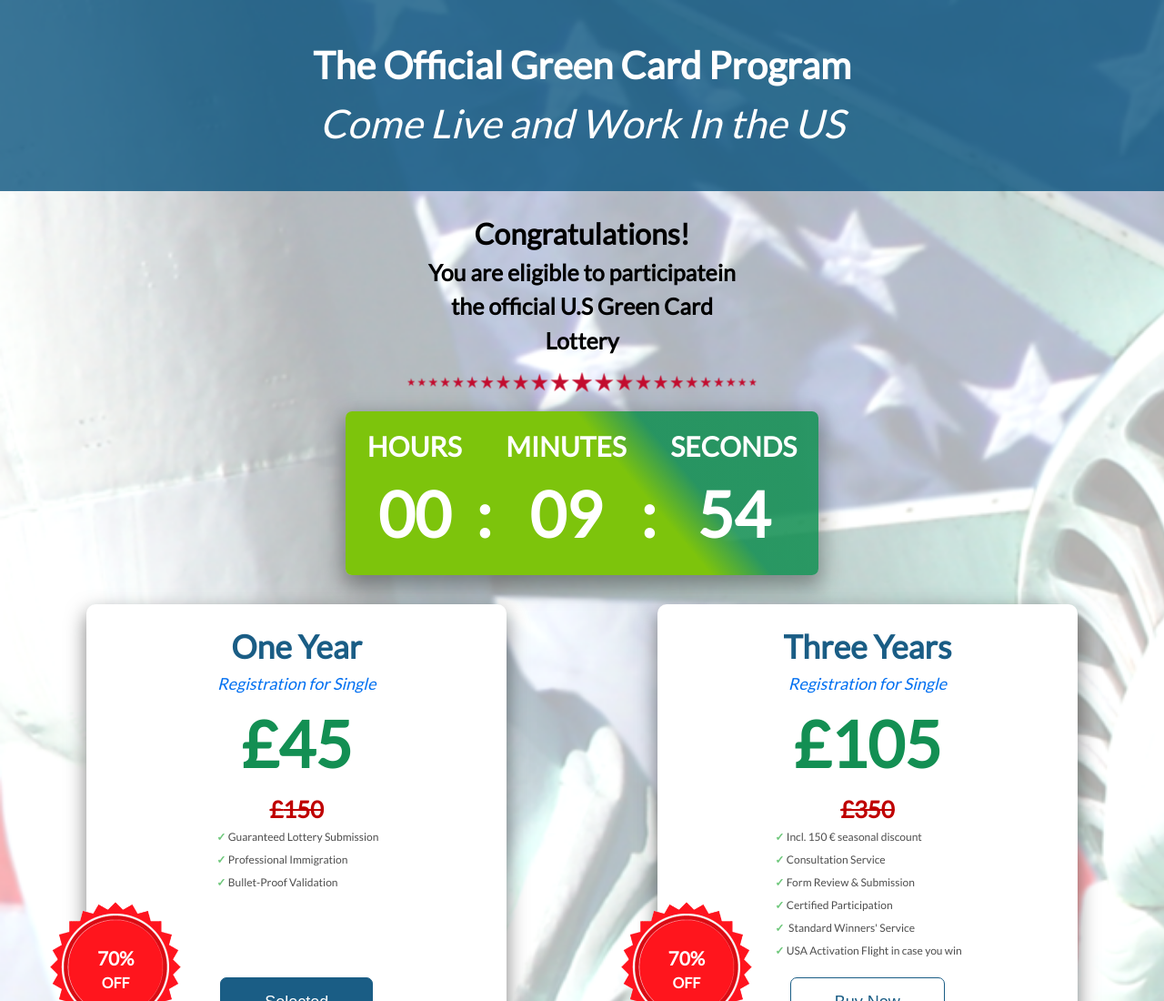
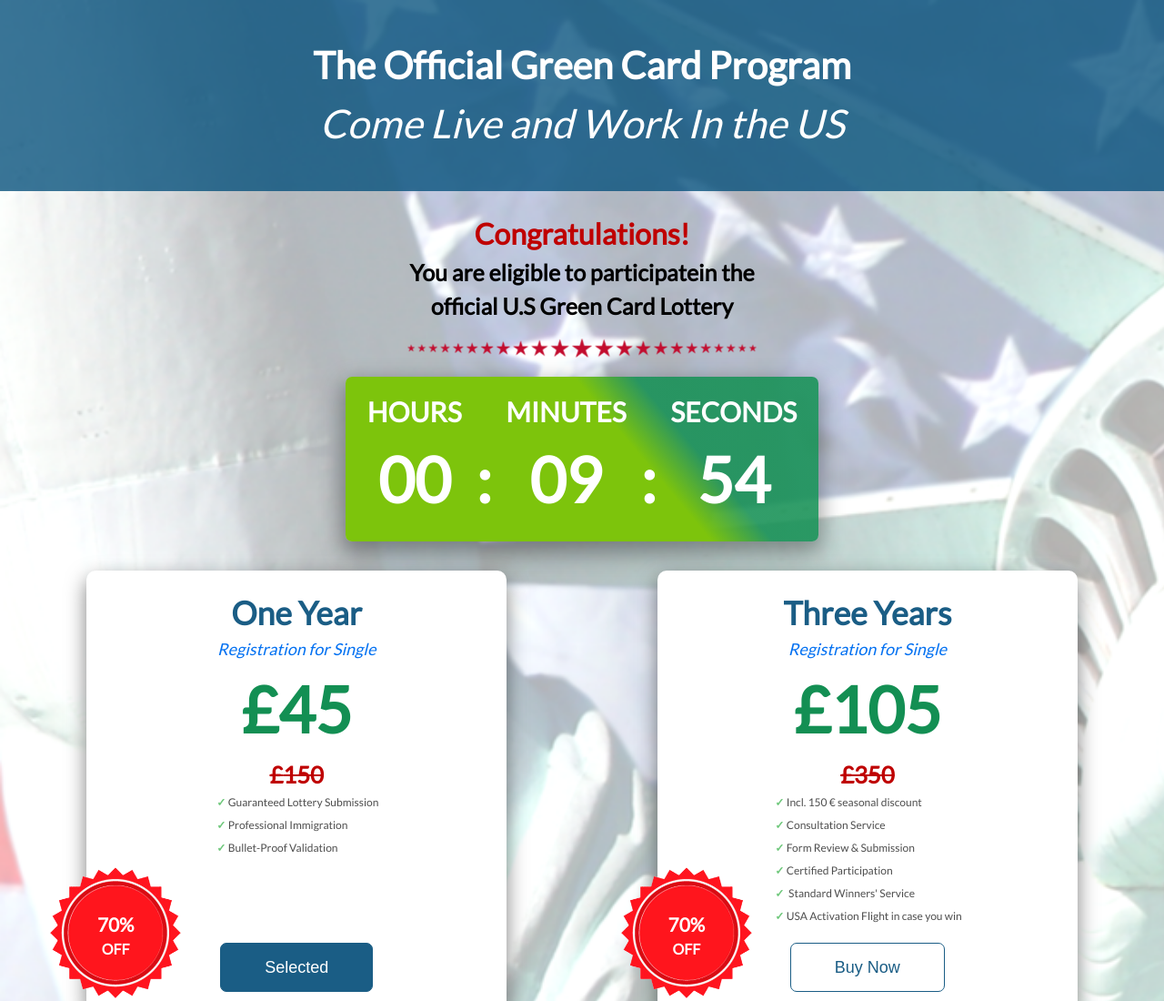
Before and after one commit to akirmas/paymentcoupon2, a React app: page / in a window 1280 px wide. Shown: the top 1100 px of the page at 91% size. Built offline with nearby package versions, Linux system fonts and the light colour scheme.

Commit message:
Change styling

```diff
--- a/public/styles/index.css
+++ b/public/styles/index.css
@@ -131,7 +131,7 @@ body {
 }
 
 .program__chance-title {
-  color: --color-highlight-text;
+  color: var(--color-highlight-text);
   font-size: 1.7rem;
   font-weight: 900;
 }
@@ -140,7 +140,7 @@ body {
   font-size: 1.375rem;
   font-weight: 700;
   color: #000000;
-  max-width: 21.291rem;
+  max-width: 24.291rem;
   margin: 0 auto;
 }
 
```
